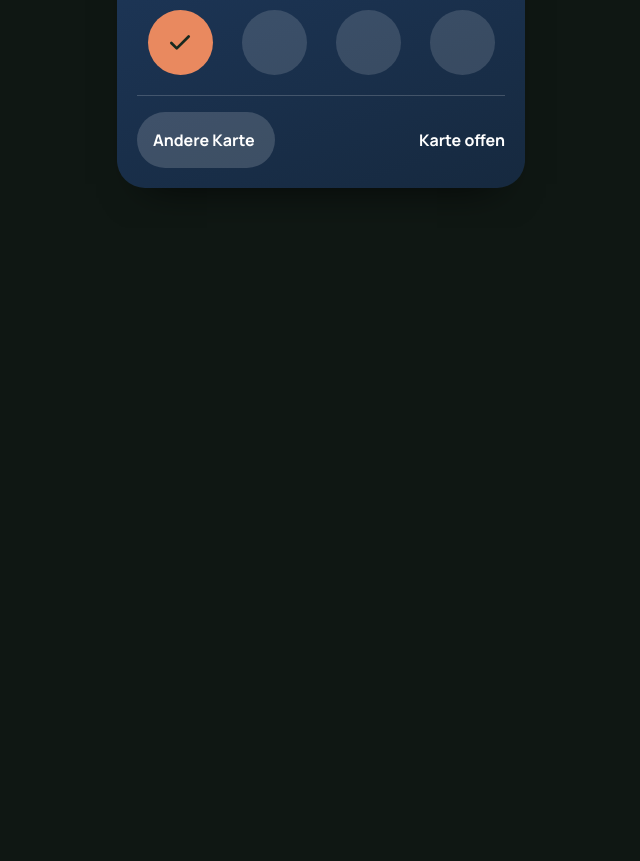
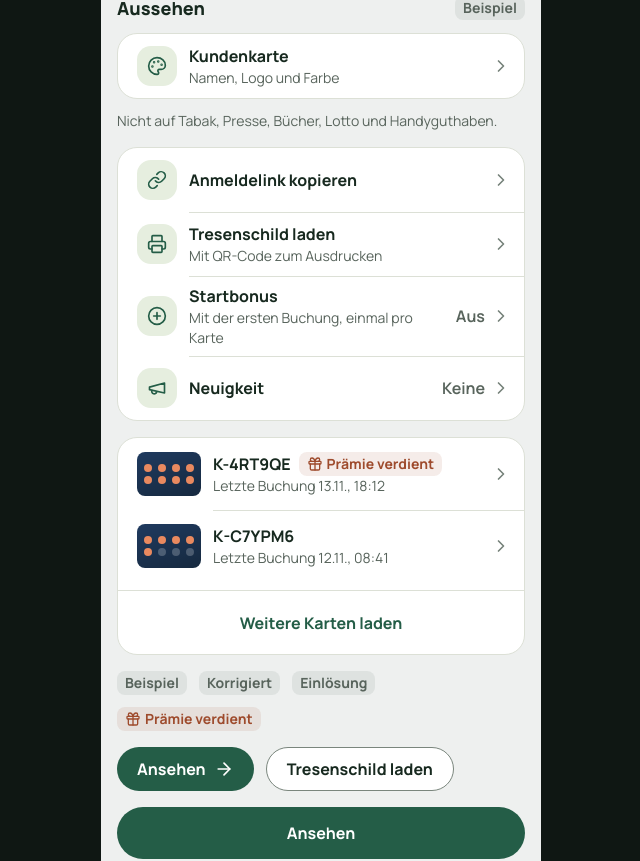
Before and after one commit to belmo-hub/loynara, a Next.js app: page /dev/mix in a window 1280 px wide. Shown: the part 3394-4255 px from the top of the page, without its empty margins (319-959 px from the left). Before the commit the page ends 3622 px from the top, so only its background shows below. Built offline with nearby package versions, Linux system fonts and the light colour scheme.

Commit message:
Show the mix patterns on the dev specimen and test them

```diff
--- a/src/app/dev/mix/page.tsx
+++ b/src/app/dev/mix/page.tsx
@@ -1,7 +1,9 @@
 import type { Metadata } from "next";
 import type { CSSProperties, ReactNode } from "react";
 import { notFound } from "next/navigation";
+import { ArrowRight, CirclePlus, Gift, Link as LinkIcon, Megaphone, Palette, Printer } from "lucide-react";
 import { MixCard } from "@/components/customer/mix-card";
+import { MixChip, MixPanel, MixRow, MixSection, MixStack, mixButton, mixStyles } from "@/components/ui/mix";
 
 export const metadata: Metadata = { title: "Mix – Vorschau", robots: { index: false, follow: false } };
 
@@ -26,6 +28,25 @@ export default function MixPage() {
     <Spec name="10 and 12 stamps"><MixCard {...shop} balance={7} reward={{ ...shop.reward, cost: 10 }} /><MixCard {...shop} balance={7} reward={{ ...shop.reward, cost: 12 }} />
       <div style={{ display: "flex", gap: 12 }}><MixCard {...shop} balance={7} reward={{ ...shop.reward, cost: 10 }} size="thumb" /><MixCard {...shop} balance={7} reward={{ ...shop.reward, cost: 12 }} size="thumb" /></div></Spec>
     <Spec name="points (house ladder)"><MixCard {...shop} programType="points" balance={186} reward={breakfast} rewards={[{ id: "a", title: "Kaffee", cost: 60 }, breakfast]} /></Spec>
+    <MixStack className="patterns">
+      <MixSection title="Deine Karte"><MixPanel>{["Programmregeln", "So findest du deine Karte wieder", "Meine Kartendaten exportieren"].map(t => <MixRow key={t} title={t} href="#" />)}</MixPanel></MixSection>
+      <MixSection title="Aussehen" aside={<MixChip>Beispiel</MixChip>} note="Nicht auf Tabak, Presse, Bücher, Lotto und Handyguthaben.">
+        <MixPanel><MixRow icon={<Palette size={20} />} title="Kundenkarte" sub="Namen, Logo und Farbe" href="#" /></MixPanel></MixSection>
+      <MixPanel>
+        <MixRow icon={<LinkIcon size={20} />} title="Anmeldelink kopieren" href="#" />
+        <MixRow icon={<Printer size={20} />} title="Tresenschild laden" sub="Mit QR-Code zum Ausdrucken" href="#" />
+        <MixRow icon={<CirclePlus size={20} />} title="Startbonus" sub="Mit der ersten Buchung, einmal pro Karte" end="Aus" href="#" />
+        <MixRow icon={<Megaphone size={20} />} title="Neuigkeit" end="Keine" href="#" />
+      </MixPanel>
+      <MixPanel>
+        <MixRow thumb={<MixCard {...shop} balance={8} size="thumb" />} title={<>K-4RT9QE<MixChip warm><Gift size={16} aria-hidden="true" />Prämie verdient</MixChip></>} sub="Letzte Buchung 13.11., 18:12" href="#" />
+        <MixRow thumb={<MixCard {...shop} size="thumb" />} title="K-C7YPM6" sub="Letzte Buchung 12.11., 08:41" href="#" />
+        <a className={mixStyles.more} href="#">Weitere Karten laden</a>
+      </MixPanel>
+      <div style={{ display: "flex", flexWrap: "wrap", alignItems: "center", gap: 12 }}><MixChip>Beispiel</MixChip><MixChip>Korrigiert</MixChip><MixChip>Einlösung</MixChip><MixChip warm><Gift size={16} aria-hidden="true" />Prämie verdient</MixChip></div>
+      <div style={{ display: "flex", flexWrap: "wrap", alignItems: "center", gap: 12 }}><a className={mixButton()} href="#">Ansehen<ArrowRight size={20} aria-hidden="true" /></a><a className={mixButton({ variant: "quiet" })} href="#">Tresenschild laden</a></div>
+      <a className={mixButton({ lg: true, block: true })} href="#">Ansehen</a>
+    </MixStack>
     <div className="ly-theme-dark" style={{ margin: "16px -16px -40px", padding: "16px 16px 40px", background: "var(--color-bg)", display: "grid", gap: 16 }}>
       <Spec name="kasse"><MixCard {...shop} size="kasse" title="K-C7YPM6" sub="Geprüfte Karte" label="Aktueller Kontostand"
         foot={<><span style={{ height: 56, padding: "0 20px 0 16px", borderRadius: 999, background: "rgba(255,255,255,.16)", display: "inline-flex", alignItems: "center", fontWeight: 720 }}>Andere Karte</span><span style={{ fontWeight: 720 }}>Karte offen</span></>} /></Spec>
```
Also changed, not shown: 1 other file (tests, documents, lock files or other folders).
